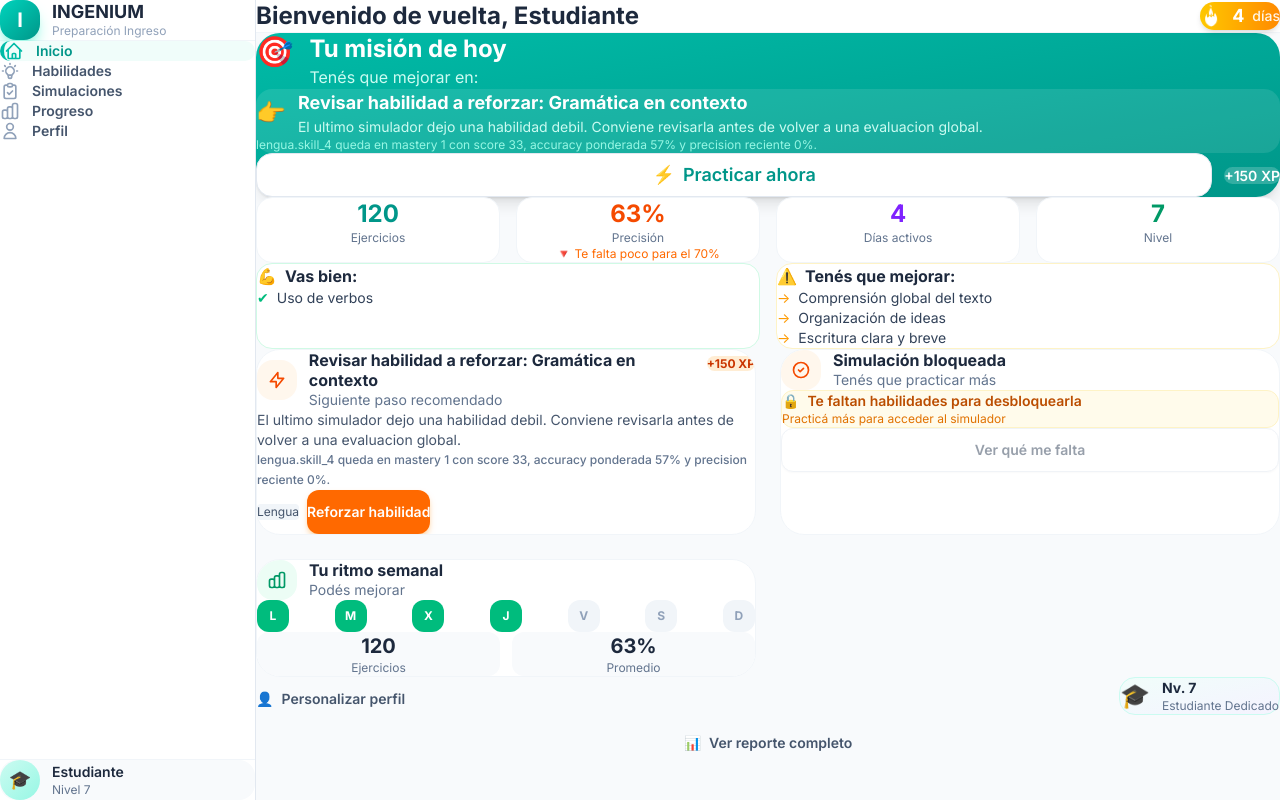
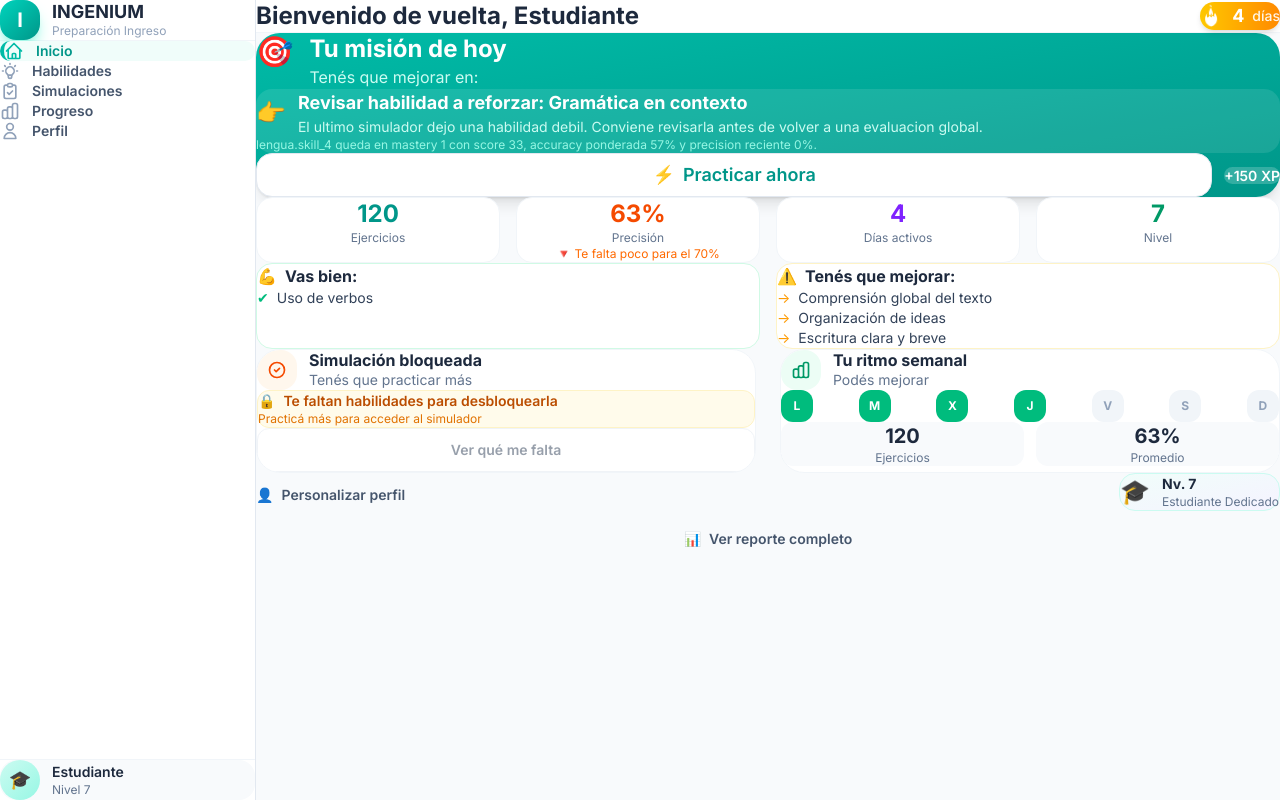
Before and after one commit to Teksi75/app-ingreso-product, a Next.js app: page / in a window 1280 px wide. Built offline with nearby package versions, Linux system fonts and the light colour scheme; no server answers.

Commit message:
refactor(alt-visual-1): remove duplicate challenge section from dashboard
- Remove redundant "Desafío" BentoCard from middle grid
- "Tu misión de hoy" section at top already covers this functionality
- Simplifies layout to 2-column grid (Simulación + Progreso Semanal)

```diff
--- a/src/app/page.tsx
+++ b/src/app/page.tsx
@@ -341,36 +341,8 @@
             </div>
           </div>
 
-          {/* MIDDLE GRID */}
-          <div className="grid grid-cols-1 md:grid-cols-2 2xl:grid-cols-3 gap-4 lg:gap-6 mb-6">
-            {/* Desafío */}
-            <BentoCard
-              title={dailyChallenge.title}
-              subtitle="Siguiente paso recomendado"
-              accentColor="orange"
-              icon={
-                <svg className="w-5 h-5" fill="none" stroke="currentColor" viewBox="0 0 24 24">
-                  <path strokeLinecap="round" strokeLinejoin="round" strokeWidth={2} d="M13 10V3L4 14h7v7l9-11h-7z" />
-                </svg>
-              }
-              action={
-                <span className="px-2 py-0.5 bg-orange-100 text-orange-700 text-xs font-bold rounded-full">
-                  +{dailyChallenge.reward} XP
-                </span>
-              }
-            >
-              <p className="text-slate-600 mb-3 text-sm">{dailyChallenge.description}</p>
-              <p className="mb-3 text-xs font-medium leading-5 text-slate-500">{dailyChallenge.reason}</p>
-              <div className="flex items-center gap-2">
-                <span className="px-2 py-1 bg-slate-100 text-slate-600 text-xs rounded">
-                  {dailyChallenge.difficulty}
-                </span>
-                <Button href={withProgressCode(dailyChallenge.href, progressCode)} variant="accent" size="sm">
-                  {dailyChallenge.ctaLabel}
-                </Button>
-              </div>
-            </BentoCard>
-
+          {/* MIDDLE GRID - Simulación + Progreso Semanal */}
+          <div className="grid grid-cols-1 md:grid-cols-2 gap-4 lg:gap-6 mb-6">
             {/* Simulación - Versión con urgencia */}
             <BentoCard
               title={simulatorReady ? "Simulación lista" : "Simulación bloqueada"}
```
